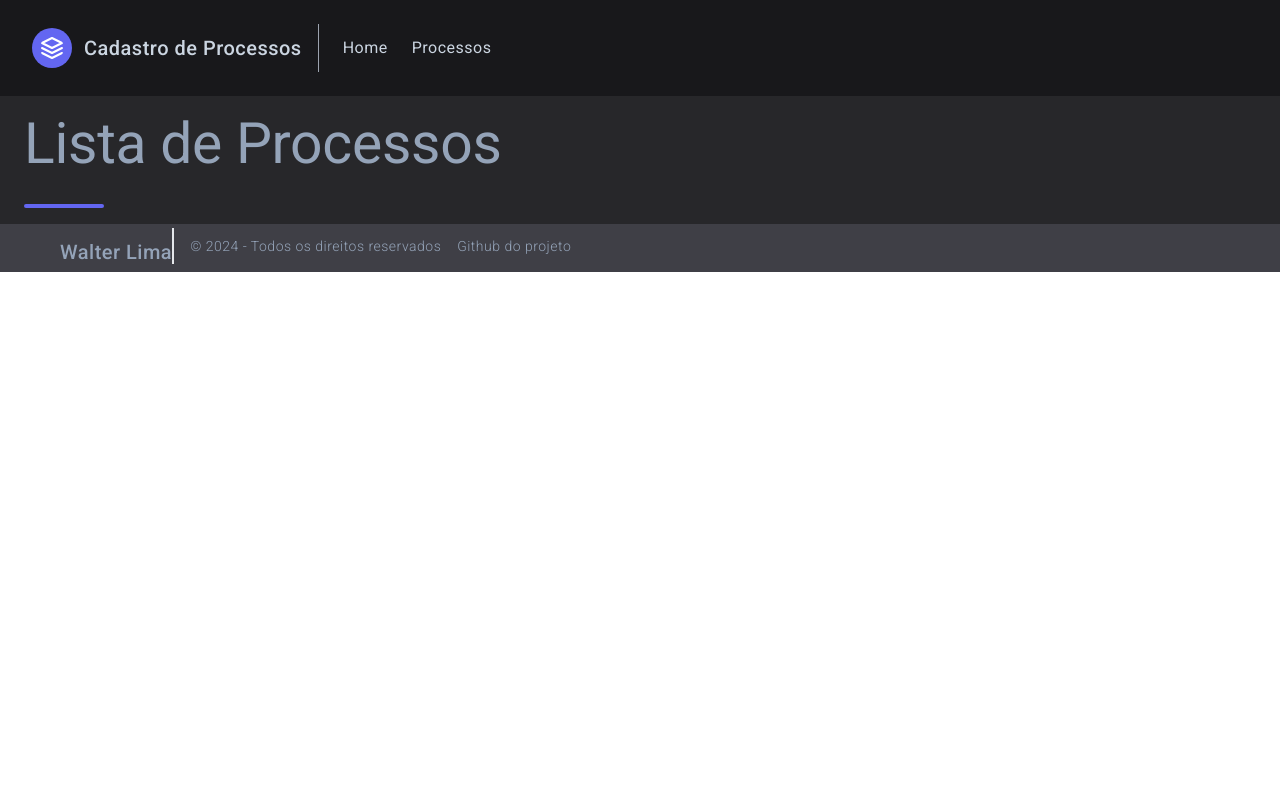
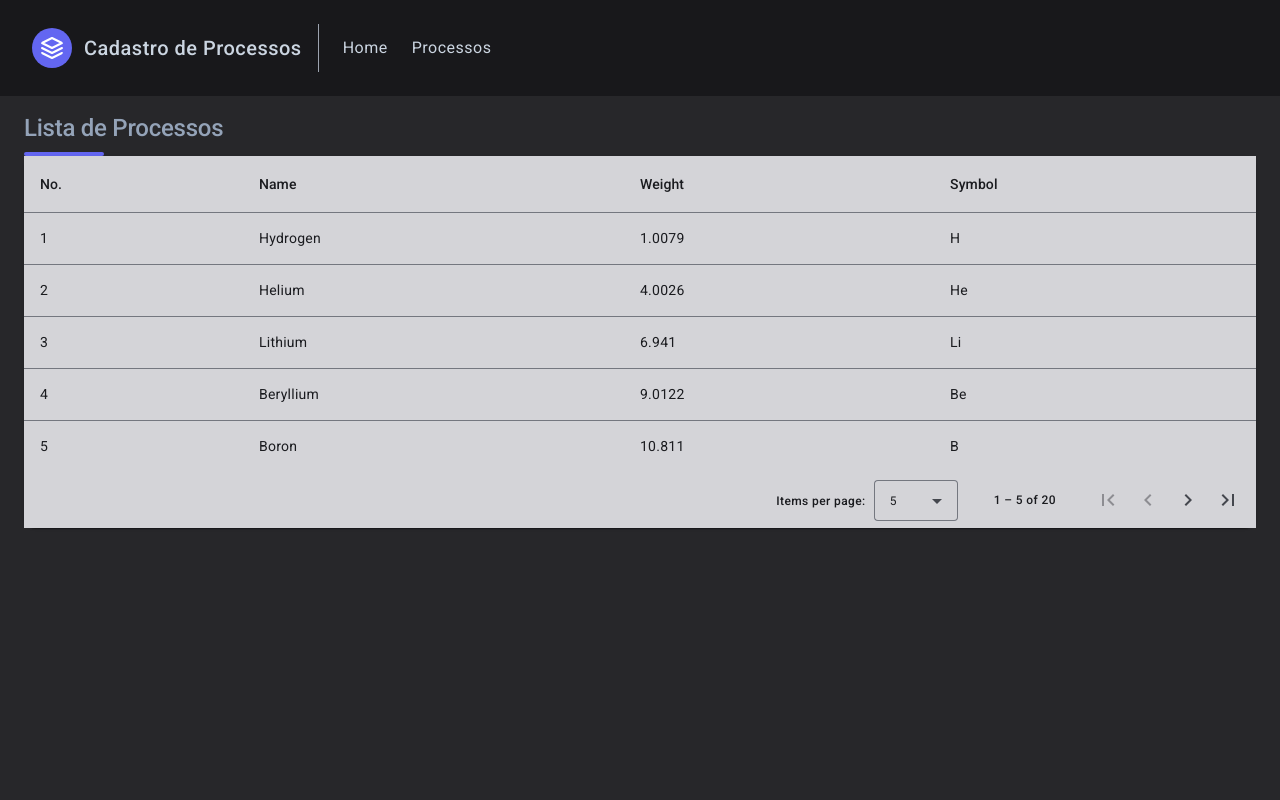
Before and after one commit to nitlawalter/cadastro-processos-tailwind-app, an Angular app: page / in a window 1280 px wide. Shown: the top 800 px of the page. Built offline with nearby package versions, Linux system fonts and the light colour scheme.

Commit message:
correções css

```diff
--- a/src/app/components/footer/footer.component.html
+++ b/src/app/components/footer/footer.component.html
@@ -1,9 +1,7 @@
-<footer class="bg-zinc-700 text-slate-300 font-light h-12 content-center px-6">
-  <div class="px-6 py-1 flex items-center sm:flex-row flex-col">
-    <a class="flex title-font font-medium items-center md:justify-start justify-center text-slate-400">
-      <span class="ml-3 text-xl">Walter Lima</span>
-    </a>
-    <p class="text-sm text-slate-400 sm:ml-4 sm:pl-4 sm:border-l-2 sm:border-gray-200 sm:py-2 sm:mt-0 mt-4">© 2024 - Todos os direitos reservados
+<footer class="bg-zinc-700 text-slate-300 font-light h-12 content-center px-2 flex flex-1">
+  <div class="py-1 flex items-center sm:flex-row flex-col">
+    <p class="text-sm text-slate-400 sm:ml-4 sm:pl-4 sm:py-2 sm:mt-0 mt-4 content-center">
+        © 2024 - Todos os direitos reservados
       <a href="https://github.com/nitlawalter/cadastro-processos-tailwind-app"
         class="text-slate-400 ml-1 hover:bg-zinc-900 hover:text-slate-400 p-2 rounded"
         rel="noopener noreferrer" target="_blank">
--- a/src/app/pages/processos-list/processos-list.component.html
+++ b/src/app/pages/processos-list/processos-list.component.html
@@ -1,8 +1,48 @@
 <main class="bg-zinc-800 text-slate-200 flex-1 px-6 py-4">
 
   <div class="lg:w-1/2 w-full mb-6 lg:mb-0">
-    <h1 class="sm:text-3xl text-2xl font-medium title-font mb-2 text-slate-400">Lista de Processos</h1>
+    <h1 class="!sm:text-3xl !text-2xl !font-medium !title-font !mb-2 !text-slate-400">Lista de Processos</h1>
     <div class="h-1 w-20 bg-indigo-500 rounded"></div>
   </div>
 
+  <div class="min-h-lvh">
+    <mat-card class="!bg-zinc-200">
+      <table mat-table [dataSource]="dataSource" class="!bg-zinc-300">
+
+        <!-- Position Column -->
+        <ng-container matColumnDef="position">
+          <th mat-header-cell *matHeaderCellDef> No. </th>
+          <td mat-cell *matCellDef="let element"> {{element.position}} </td>
+        </ng-container>
+
+        <!-- Name Column -->
+        <ng-container matColumnDef="name">
+          <th mat-header-cell *matHeaderCellDef> Name </th>
+          <td mat-cell *matCellDef="let element"> {{element.name}} </td>
+        </ng-container>
+
+        <!-- Weight Column -->
+        <ng-container matColumnDef="weight">
+          <th mat-header-cell *matHeaderCellDef> Weight </th>
+          <td mat-cell *matCellDef="let element"> {{element.weight}} </td>
+        </ng-container>
+
+        <!-- Symbol Column -->
+        <ng-container matColumnDef="symbol">
+          <th mat-header-cell *matHeaderCellDef> Symbol </th>
+          <td mat-cell *matCellDef="let element"> {{element.symbol}} </td>
+        </ng-container>
+
+        <tr mat-header-row *matHeaderRowDef="displayedColumns"></tr>
+        <tr mat-row *matRowDef="let row; columns: displayedColumns;"></tr>
+      </table>
+
+      <mat-paginator [pageSizeOptions]="[5, 10, 20]"
+                     showFirstLastButtons
+                     aria-label="Select page of periodic elements"
+                     class="!bg-zinc-300 !font-medium">
+      </mat-paginator>
+    </mat-card>
+  </div>
+
 </main>
--- a/src/app/pages/processos-list/processos-list.component.ts
+++ b/src/app/pages/processos-list/processos-list.component.ts
@@ -1,12 +1,54 @@
-import { Component } from '@angular/core';
+import { Component, AfterViewInit, ViewChild } from '@angular/core';
+import { MatCardModule } from '@angular/material/card';
+
+import {MatPaginator, MatPaginatorModule} from '@angular/material/paginator';
+import {MatTableDataSource, MatTableModule} from '@angular/material/table';
 
 @Component({
   selector: 'app-processos-list',
   standalone: true,
-  imports: [],
+  imports: [MatTableModule, MatPaginatorModule, MatCardModule],
   templateUrl: './processos-list.component.html',
   styleUrl: './processos-list.component.scss'
 })
-export class ProcessosListComponent {
+export class ProcessosListComponent implements AfterViewInit {
+  displayedColumns: string[] = ['position', 'name', 'weight', 'symbol'];
+  dataSource = new MatTableDataSource<PeriodicElement>(ELEMENT_DATA);
+
+  @ViewChild(MatPaginator, { static: true }) paginator: MatPaginator | null = null;
+
+  ngAfterViewInit() {
+    this.dataSource.paginator = this.paginator;
+  }
 
 }
+
+export interface PeriodicElement {
+  name: string;
+  position: number;
+  weight: number;
+  symbol: string;
+}
+
+const ELEMENT_DATA: PeriodicElement[] = [
+  {position: 1, name: 'Hydrogen', weight: 1.0079, symbol: 'H'},
+  {position: 2, name: 'Helium', weight: 4.0026, symbol: 'He'},
+  {position: 3, name: 'Lithium', weight: 6.941, symbol: 'Li'},
+  {position: 4, name: 'Beryllium', weight: 9.0122, symbol: 'Be'},
+  {position: 5, name: 'Boron', weight: 10.811, symbol: 'B'},
+  {position: 6, name: 'Carbon', weight: 12.0107, symbol: 'C'},
+  {position: 7, name: 'Nitrogen', weight: 14.0067, symbol: 'N'},
+  {position: 8, name: 'Oxygen', weight: 15.9994, symbol: 'O'},
+  {position: 9, name: 'Fluorine', weight: 18.9984, symbol: 'F'},
+  {position: 10, name: 'Neon', weight: 20.1797, symbol: 'Ne'},
+  {position: 11, name: 'Sodium', weight: 22.9897, symbol: 'Na'},
+  {position: 12, name: 'Magnesium', weight: 24.305, symbol: 'Mg'},
+  {position: 13, name: 'Aluminum', weight: 26.9815, symbol: 'Al'},
+  {position: 14, name: 'Silicon', weight: 28.0855, symbol: 'Si'},
+  {position: 15, name: 'Phosphorus', weight: 30.9738, symbol: 'P'},
+  {position: 16, name: 'Sulfur', weight: 32.065, symbol: 'S'},
+  {position: 17, name: 'Chlorine', weight: 35.453, symbol: 'Cl'},
+  {position: 18, name: 'Argon', weight: 39.948, symbol: 'Ar'},
+  {position: 19, name: 'Potassium', weight: 39.0983, symbol: 'K'},
+  {position: 20, name: 'Calcium', weight: 40.078, symbol: 'Ca'},
+];
```
